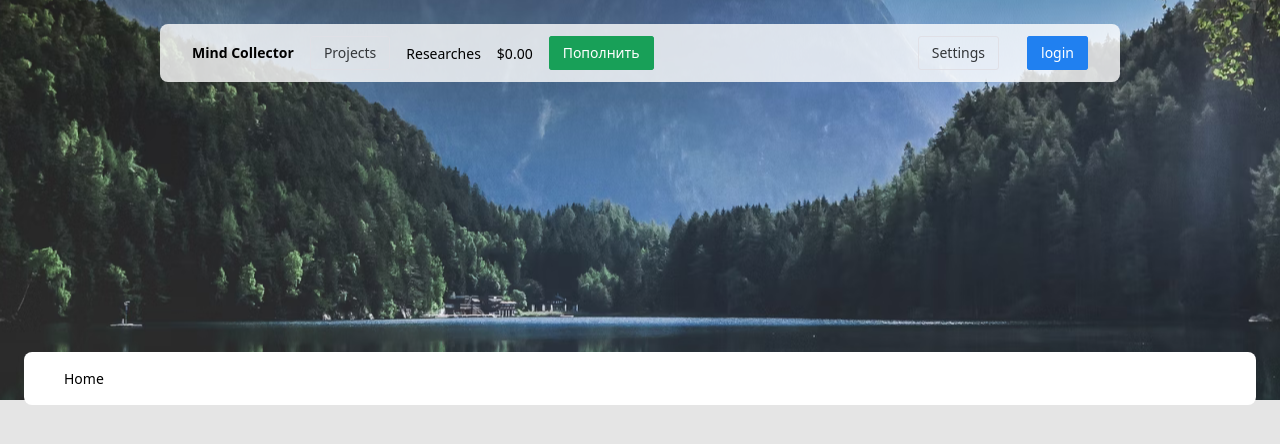
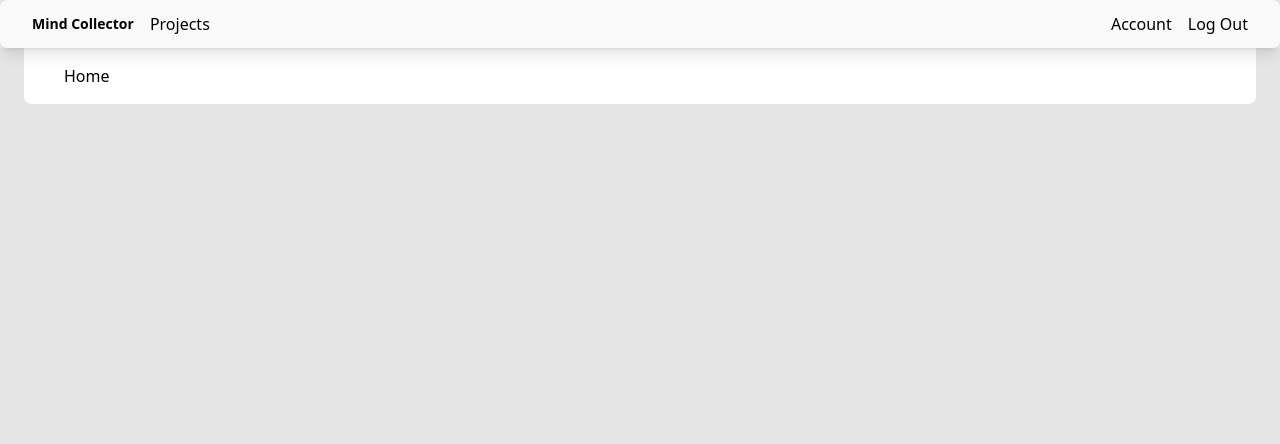
Before and after one commit to MindCollectorCompany/front, a Nuxt app: page / in a window 1280 px wide. Shown: the top 444 px of the page. Built offline with nearby package versions, Linux system fonts and the light colour scheme.

Commit message:
add header shadow

```diff
--- a/components/Header.vue
+++ b/components/Header.vue
@@ -1,7 +1,5 @@
 <template>
-  <div
-    class="flex min-h-[400px] justify-center bg-[url('/images/image_19.png')] bg-center pt-6"
-  >
+  <div class="relative flex justify-center bg-center shadow-lg">
     <HeaderBar />
   </div>
 </template>
--- a/components/HeaderBar.vue
+++ b/components/HeaderBar.vue
@@ -1,19 +1,14 @@
 <template>
   <div
-    class="flex h-[fit-content] w-3/4 items-center justify-between rounded-lg bg-white/80 pb-3 pl-8 pr-8 pt-3"
+    class="flex h-[fit-content] w-full items-center justify-between rounded-lg bg-white/80 pb-3 pl-8 pr-8 pt-3"
   >
     <div class="flex items-center gap-4">
       <Logo />
-      <ProjectsList />
-      <NavItem text="researches" page="/researches" />
-      <NavItem text="$0.00" page="/balance" />
-      <Button type="primary" @click="$router.push('/balance/chip-in')">
-        Пополнить
-      </Button>
+      <NavItem text="Projects" page="/projects" />
     </div>
-    <div class="flex">
-      <Settings />
-      <Button class="ml-7" @click="goToLogin" type="info">login</Button>
+    <div class="item-center flex gap-4">
+      <NavItem text="Account" page="/auth/account" />
+      <NavItem text="Log out" page="/auth/log-out" />
     </div>
   </div>
 </template>
--- a/components/PageWrapper.vue
+++ b/components/PageWrapper.vue
@@ -2,7 +2,7 @@
   <!-- wrapper -->
   <div class="pl-6 pr-6">
     <!-- container -->
-    <div class="-mt-12 rounded-lg bg-white px-10 py-4">
+    <div class="rounded-bl-lg rounded-br-lg bg-white px-10 py-4">
       <slot />
     </div>
   </div>
```
